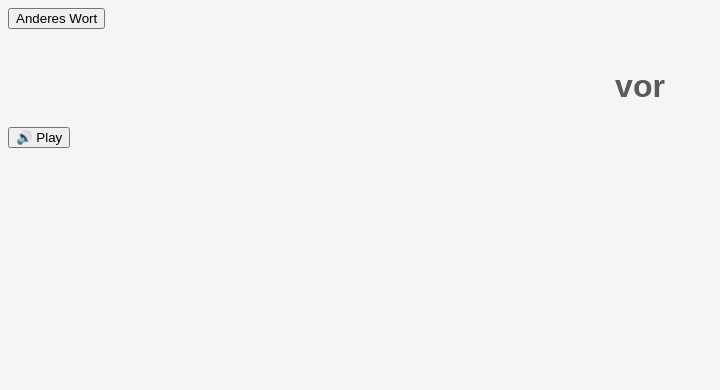
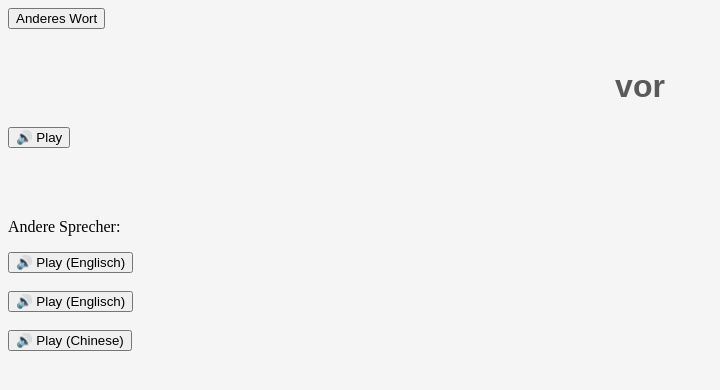
Before and after one commit to ErikAshburner/erikashburner.github.io, a plain HTML site: page grundwortschatz.html in a window 1280 px wide. Shown: the whole page, without its empty margins (0-720 px from the left). Drawn offline with Linux system fonts and the light colour scheme.

Commit message:
Add more languages

```diff
--- a/grundwortschatz.html
+++ b/grundwortschatz.html
@@ -17,7 +17,20 @@
 <br>
 <br>
 <h1><div id="word"></div></h1>
-<input onclick='responsiveVoice.speak(document.getElementById("word").innerHTML);' type='button' value='🔊 Play' />
+  <!-- see available languages https://responsivevoice.org/text-to-speech-languages/ -->
+<input onclick='responsiveVoice.speak(document.getElementById("word").innerHTML, "Deutsch Female");' type='button' value='🔊 Play' />
+  <br>
+  <br>
+  <br>
+  <br>
+  <p>Andere Sprecher:</p>
+  <input onclick='responsiveVoice.speak(document.getElementById("word").innerHTML, "UK English Female");' type='button' value='🔊 Play (Englisch)' />
+  <br>
+  <br>
+  <input onclick='responsiveVoice.speak(document.getElementById("word").innerHTML, "UK English Male");' type='button' value='🔊 Play (Englisch)' />
+  <br>
+  <br>
+  <input onclick='responsiveVoice.speak(document.getElementById("word").innerHTML, "Chinese Female");' type='button' value='🔊 Play (Chinese)' />
 </body>
 
 </html>
```
